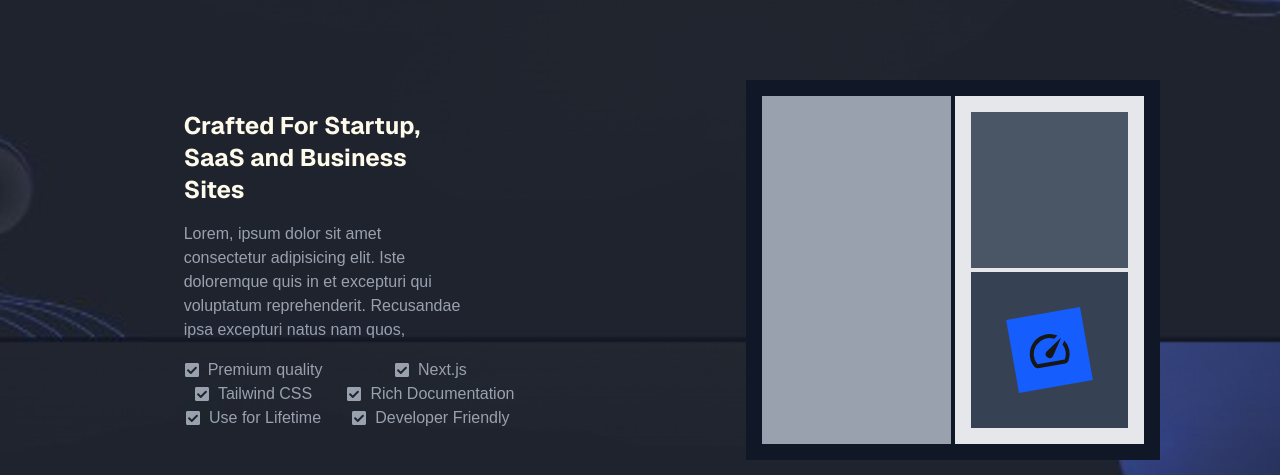
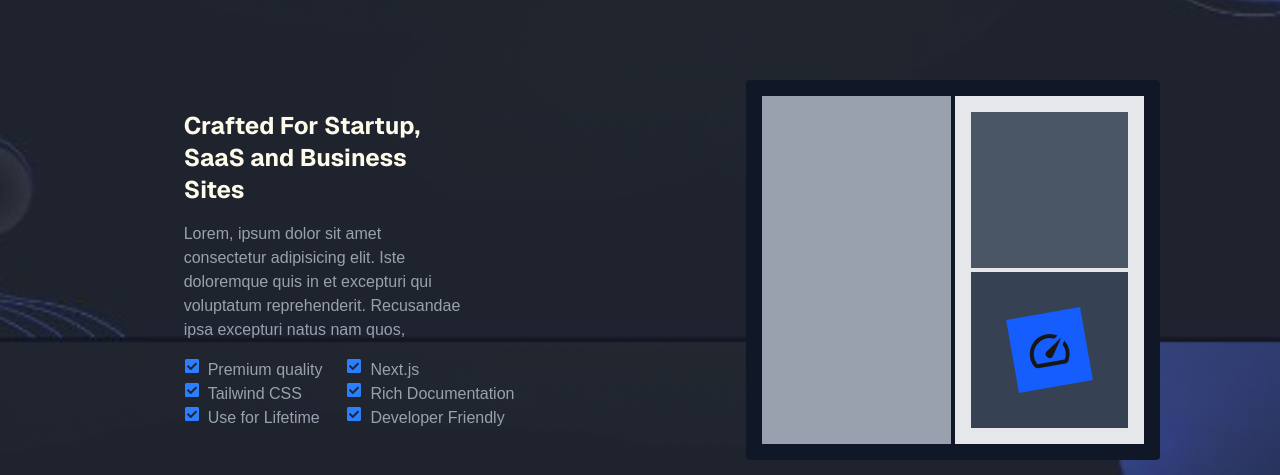
Before and after one commit to SulemanF954/firstproject, a Next.js app: page / in a window 1280 px wide. Shown: the part 2058-2533 px from the top of the page. Built offline with nearby package versions, Linux system fonts and the light colour scheme.

Commit message:
This is a good practise

```diff
--- a/app/page.tsx
+++ b/app/page.tsx
@@ -4,8 +4,7 @@ import Main from "@/components/Main";
 import Ready from "@/components/Ready";
 import LineSet from "@/components/LineSet";
 import { LineSetData } from "@/components/data";
-import { FaCheckSquare } from "react-icons/fa";
-import { MdSpeed } from "react-icons/md";
+import Levelup from "@/components/Levelup";
 
 export default function Home() {
   return (
@@ -23,61 +22,7 @@ export default function Home() {
           ))}
         </div>
       </div>
-      <div className="p-2.5 gap-1 flex flex-row justify-center items-center h-100 w-full mt-20">
-        <div className="flex justify-center items-cente flex-col h-full w-1/2">
-          <div className="ml-16">
-            <h1 className="text-start font-bold text-amber-50 font-sans w-1/2 text-2xl">
-              Crafted For Startup, SaaS and Business Sites
-            </h1>
-            <p className="w-1/2 text-gray-400 mt-4">
-              Lorem, ipsum dolor sit amet consectetur adipisicing elit. Iste
-              doloremque quis in et excepturi qui voluptatum reprehenderit.
-              Recusandae ipsa excepturi natus nam quos,
-            </p>
-            <div className="flex flex-row mt-4 text-gray-400">
-              <div className="flex flex-col">
-                <div className="flex justify-center items-center flex-row">
-                  <FaCheckSquare className="" />
-                  <p className="ml-2">Premium quality</p>
-                </div>
-                <div className="flex justify-center items-center flex-row">
-                  <FaCheckSquare className="" />
-                  <p className="ml-2">Tailwind CSS</p>
-                </div>
-                <div className="flex justify-center items-center flex-row">
-                  <FaCheckSquare className="" />
-                  <p className="ml-2">Use for Lifetime</p>
-                </div>
-              </div>
-              <div className="flex flex-col ml-6">
-                <div className="flex justify-center items-center flex-row">
-                  <FaCheckSquare className="" />
-                  <p className="ml-2">Next.js</p>
-                </div>
-                <div className="flex justify-center items-center flex-row">
-                  <FaCheckSquare className="" />
-                  <p className="ml-2">Rich Documentation</p>
-                </div>
-                <div className="flex justify-center items-center flex-row">
-                  <FaCheckSquare className="" />
-                  <p className="ml-2">Developer Friendly</p>
-                </div>
-              </div>
-            </div>
-          </div>
-        </div>
-        <div className="flex flex-row bg-gray-900 h-full w-1/3 p-4">
-          <div className="h-full w-1/2 bg-gray-400"></div>
-          <div className="flex flex-col gap-1 h-full w-1/2 ml-1 bg-gray-200 p-4">
-            <div className="h-1/2 w-full bg-gray-600"></div>
-            <div className="flex justify-center items-center h-1/2 w-full bg-gray-700 p-1">
-              <div className="flex justify-center items-center text-5xl h-1/2 w-1/2 -rotate-10 bg-blue-600">
-                <MdSpeed className="" />
-              </div>
-            </div>
-          </div>
-        </div>
-      </div>
+      <Levelup />
     </div>
   );
 }
--- /dev/null
+++ b/components/Levelup.tsx
@@ -0,0 +1,69 @@
+import React from 'react'
+import { FaCheckSquare } from "react-icons/fa";
+import { MdSpeed } from "react-icons/md";
+
+
+const Levelup = () => {
+  return (
+    <div>
+      <div className="p-2.5 gap-1 flex flex-row justify-center items-start h-100 w-full mt-20">
+        <div className="flex justify-center items-cente flex-col h-full w-1/2">
+          <div className="ml-16">
+            <h1 className="text-start font-bold text-amber-50 font-sans w-1/2 text-2xl">
+              Crafted For Startup, SaaS and Business Sites
+            </h1>
+            <p className="w-1/2 text-gray-400 mt-4">
+              Lorem, ipsum dolor sit amet consectetur adipisicing elit. Iste
+              doloremque quis in et excepturi qui voluptatum reprehenderit.
+              Recusandae ipsa excepturi natus nam quos,
+            </p>
+            <div className="flex flex-row mt-4 text-gray-400">
+              <div className="flex justify-start items-start flex-col">
+                <div className="flex justify-start items-start flex-row">
+                  <FaCheckSquare className="text-blue-500" />
+                  <p className="ml-2">Premium quality</p>
+                </div>
+                <div className="flex justify-start items-start flex-row">
+                  <FaCheckSquare className="text-blue-500" />
+                  <p className="ml-2">Tailwind CSS</p>
+                </div>
+                <div className="flex justify-start items-start flex-row">
+                  <FaCheckSquare className="text-blue-500" />
+                  <p className="ml-2">Use for Lifetime</p>
+                </div>
+              </div>
+              <div className="flex flex-col ml-6">
+                <div className="flex justify-start items-start flex-row">
+                  <FaCheckSquare className="text-blue-500" />
+                  <p className="ml-2">Next.js</p>
+                </div>
+                <div className="flex justify-start items-start flex-row">
+                  <FaCheckSquare className="text-blue-500" />
+                  <p className="ml-2">Rich Documentation</p>
+                </div>
+                <div className="flex justify-start items-start flex-row">
+
+                  <FaCheckSquare className="text-blue-500" />
+                  <p className="ml-2">Developer Friendly</p>
+                </div>
+              </div>
+            </div>
+          </div>
+        </div>
+        <div className="flex flex-row rounded bg-gray-900 h-full w-1/3 p-4">
+          <div className="h-full w-1/2 bg-gray-400"></div>
+          <div className="flex flex-col gap-1 h-full w-1/2 ml-1 bg-gray-200 p-4">
+            <div className="h-1/2 w-full bg-gray-600"></div>
+            <div className="flex justify-center items-center h-1/2 w-full bg-gray-700 p-1">
+              <div className="flex justify-center items-center text-5xl h-1/2 w-1/2 -rotate-10 bg-blue-600">
+                <MdSpeed className="" />
+              </div>
+            </div>
+          </div>
+        </div>
+      </div>
+    </div>
+  )
+}
+
+export default Levelup
```
